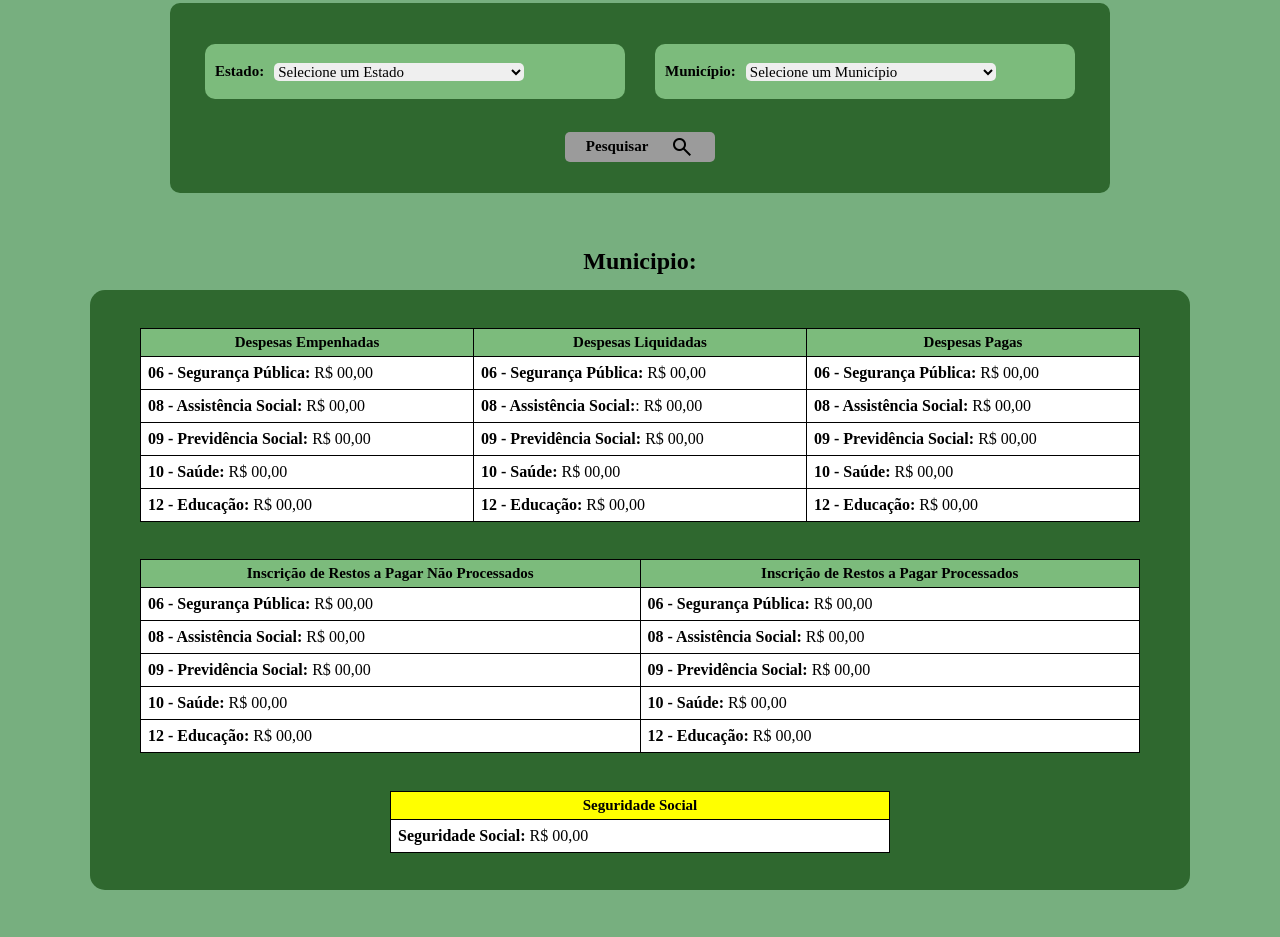
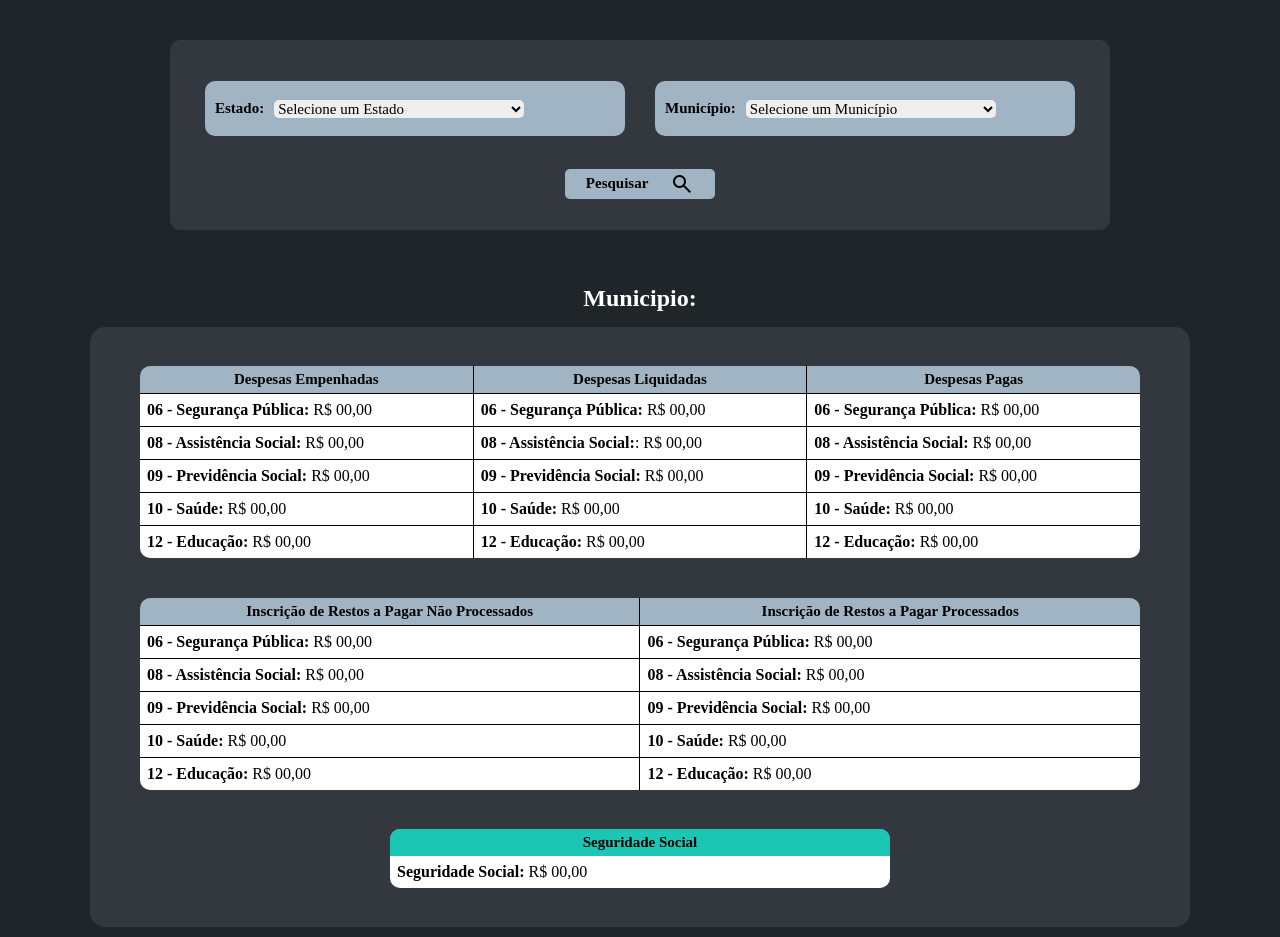
Before and after one commit to MatheusMalta002/Contabilidade, a plain HTML site: page index.html in a window 1280 px wide. Shown: the part 52-989 px from the top of the page. Drawn offline with nearby package versions, Linux system fonts and the light colour scheme.

Commit message:
alterando tema

```diff
--- a/index.html
+++ b/index.html
@@ -8,15 +8,19 @@
     <link rel="stylesheet" href="style.css">
     <script src="showscreen.js" defer ></script>
     <link rel="stylesheet" href="https://fonts.googleapis.com/css2?family=Material+Symbols+Outlined:opsz,wght,FILL,GRAD@48,400,0,0" />
+    <script src="particles.js" defer></script>
+    <script src="app.js" defer></script>
 </head>
 <body>
+
+  <h1 style="color: white;">CONTABILIDADE E CUSTO GERENCIAIS</h1>
 
     <section class="section1">
 
       <div class="inputs">
 
         <div class="container">
-            <div class="state">
+            <div class="state" >
                 <label for="" class="Label">Estado:</label>
                 <select name="uf" id="uf"  >
                 <option value="" disabled selected>Selecione um Estado</option>
@@ -35,42 +39,42 @@
 
     </section>
 
-    <h2 id="nome_Municipio" style="margin-bottom: 15px;">Municipio:</h2>
+    <h2 id="nome_Municipio" style="margin-bottom: 15px; color: white;">Municipio:</h2>
 
     <section class="section2">
       <table class="tabela1">
         <thead>
           <tr>
-            <th class="coluna" style="border: 1px solid black;">Despesas Empenhadas</th>
-            <th class="coluna" style="border: 1px solid black;">Despesas Liquidadas</th>
-            <th class="coluna" style="border: 1px solid black;">Despesas Pagas</th>
+            <th class="coluna" style="border-bottom: 1px solid black; border-top-left-radius: 10px;">Despesas Empenhadas</th>
+            <th class="coluna" style="border-right: 1px solid black; border-left: 1px solid black;">Despesas Liquidadas</th>
+            <th class="coluna" style="border-bottom: 1px solid black; border-top-right-radius: 10px;">Despesas Pagas</th>
           </tr>
         </thead>
         <tbody>
           <tr id="formatacao">
-            <td id="Desp_Emp_Seg"><b>06 - Segurança Pública:</b> R$ 00,00</td>
+            <td id="Desp_Emp_Seg" class="td_left"><b>06 - Segurança Pública:</b> R$ 00,00</td>
             <td id="Desp_Liq_Seg"><b>06 - Segurança Pública:</b> R$ 00,00</td>
-            <td id="Desp_Pag_Seg"><b>06 - Segurança Pública:</b> R$ 00,00</td>
+            <td id="Desp_Pag_Seg" class="td_right"><b>06 - Segurança Pública:</b> R$ 00,00</td>
           </tr>
           <tr>
-            <td id="Desp_Emp_Ass"><b>08 - Assistência Social:</b> R$ 00,00</td>
+            <td id="Desp_Emp_Ass" class="td_left"><b>08 - Assistência Social:</b> R$ 00,00</td>
             <td id="Desp_Liq_Ass"><b>08 - Assistência Social:</b>: R$ 00,00</td>
-            <td id="Desp_Pag_Ass"><b>08 - Assistência Social:</b> R$ 00,00</td>
+            <td id="Desp_Pag_Ass" class="td_right"><b>08 - Assistência Social:</b> R$ 00,00</td>
           </tr>
           <tr>
-            <td id="Desp_Emp_Prev"><b>09 - Previdência Social:</b>  R$ 00,00</td>
+            <td id="Desp_Emp_Prev" class="td_left"><b>09 - Previdência Social:</b>  R$ 00,00</td>
             <td id="Desp_Liq_Prev"><b>09 - Previdência Social:</b> R$ 00,00</td>
-            <td id="Desp_Pag_Prev"><b>09 - Previdência Social:</b> R$ 00,00</td>
+            <td id="Desp_Pag_Prev" class="td_right"><b>09 - Previdência Social:</b> R$ 00,00</td>
           </tr>
           <tr>
-            <td id="Desp_Emp_Sau"><b>10 - Saúde:</b> R$ 00,00</td>
+            <td id="Desp_Emp_Sau" class="td_left"><b>10 - Saúde:</b> R$ 00,00</td>
             <td id="Desp_Liq_Sau"><b>10 - Saúde:</b> R$ 00,00</td>
-            <td id="Desp_Pag_Sau"><b>10 - Saúde:</b> R$ 00,00</td>
+            <td id="Desp_Pag_Sau" class="td_right"><b>10 - Saúde:</b> R$ 00,00</td>
           </tr>
           <tr>
-            <td id="Desp_Emp_Edu"><b>12 - Educação:</b> R$ 00,00</td>
-            <td id="Desp_Liq_Edu"><b>12 - Educação:</b> R$ 00,00</td>
-            <td id="Desp_Pag_Edu"><b>12 - Educação:</b> R$ 00,00</td>
+            <td id="Desp_Emp_Edu" class="td_left td_bottom" style=" border-bottom-left-radius: 10px;"><b>12 - Educação:</b> R$ 00,00</td>
+            <td id="Desp_Liq_Edu" class="td_bottom" ><b>12 - Educação:</b> R$ 00,00</td>
+            <td id="Desp_Pag_Edu" class="td_bottom td_right" style="border-bottom-right-radius: 10px;"><b>12 - Educação:</b> R$ 00,00</td>
           </tr>
         </tbody>
       </table>
@@ -78,42 +82,42 @@
       <table class="tabela2">
         <thead>
           <tr>
-            <th class="coluna" style="border: 1px solid black;">Inscrição de Restos a Pagar Não Processados</th>
-            <th class="coluna" style="border: 1px solid black;">Inscrição de Restos a Pagar Processados</th>
+            <th class="coluna" style="border-top-left-radius: 10px;">Inscrição de Restos a Pagar Não Processados</th>
+            <th class="coluna" style="border-left: 1px solid black; border-top-right-radius: 10px;">Inscrição de Restos a Pagar Processados</th>
           </tr>
         </thead>
         <tbody>
           <tr id="formatacao">
-            <td id="IRPNP_Seg"><b>06 - Segurança Pública:</b> R$ 00,00</td>
-            <td id="IRPP_Seg"><b>06 - Segurança Pública:</b> R$ 00,00</td>
+            <td id="IRPNP_Seg" class="td_left"><b>06 - Segurança Pública:</b> R$ 00,00</td>
+            <td id="IRPP_Seg" class="td_right"><b>06 - Segurança Pública:</b> R$ 00,00</td>
           </tr>
           <tr>
-            <td id="IRPNP_Ass"><b>08 - Assistência Social:</b> R$ 00,00</td>
-            <td id="IRPP_Ass"><b>08 - Assistência Social:</b> R$ 00,00</td>
+            <td id="IRPNP_Ass" class="td_left"><b>08 - Assistência Social:</b> R$ 00,00</td>
+            <td id="IRPP_Ass" class="td_right"><b>08 - Assistência Social:</b> R$ 00,00</td>
           </tr>
           <tr>
-            <td id="IRPNP_Prev"><b>09 - Previdência Social:</b> R$ 00,00</td>
-            <td id="IRPP_Prev"><b>09 - Previdência Social:</b> R$ 00,00</td>
+            <td id="IRPNP_Prev" class="td_left"><b>09 - Previdência Social:</b> R$ 00,00</td>
+            <td id="IRPP_Prev" class="td_right"><b>09 - Previdência Social:</b> R$ 00,00</td>
           </tr>
           <tr>
-            <td id="IRPNP_Sau"><b>10 - Saúde:</b> R$ 00,00</td>
-            <td id="IRPP_Sau"><b>10 - Saúde:</b> R$ 00,00</td>
+            <td id="IRPNP_Sau" class="td_left"><b>10 - Saúde:</b> R$ 00,00</td>
+            <td id="IRPP_Sau" class="td_right"><b>10 - Saúde:</b> R$ 00,00</td>
           </tr>
           <tr>
-            <td id="IRPNP_Edu"><b>12 - Educação:</b> R$ 00,00</td>
-            <td id="IRPP_Edu"><b>12 - Educação:</b> R$ 00,00</td>
+            <td id="IRPNP_Edu" class="td_left td_bottom" style="border-bottom-left-radius: 10px;"><b>12 - Educação:</b> R$ 00,00</td>
+            <td id="IRPP_Edu" class="td_right td_bottom" style="border-bottom-right-radius: 10px;"><b>12 - Educação:</b> R$ 00,00</td>
           </tr>
         </tbody>
       </table>
       <table class="seguridade">
         <thead>
           <tr>
-            <th class="colunaSeguridade" style="border: 1px solid black; background-color: yellow;">Seguridade Social</th>
+            <th class="colunaSeguridade" style="border-top-left-radius: 10px; border-top-right-radius: 10px;background-color: #1BC6B4;">Seguridade Social</th>
           </tr>
         </thead>
         <tbody>
           <tr>
-            <td id="Seg_Social"><b>Seguridade Social:</b> R$ 00,00</td>
+            <td id="Seg_Social" style="border-bottom-left-radius: 10px; border-bottom-right-radius: 10px; border: none;"><b>Seguridade Social:</b> R$ 00,00</td>
           </tr>
         </tbody>
     </table>
@@ -121,13 +125,13 @@
 
     </section>
 
-    <h2 id="nome_estado" style="margin-bottom: 15px;">Estado:</h2>
+    <h2 id="nome_estado" style="margin-bottom: 15px; color: white;">Estado:</h2>
     <section class="section3">
       <table>
         <thead>
           <tr>
-            <th class="coluna" style="border: 1px solid black;">Despesas Empenhadas Totais do Estado:</th>
-            <td id="DE_total">R$ 00,00</td>
+            <th class="coluna" style="border-bottom-left-radius: 10px; border-top-left-radius: 10px;">Despesas Empenhadas Totais do Estado:</th>
+            <td id="DE_total" style="border: none; border-bottom-right-radius: 10px; border-top-right-radius: 10px;" >R$ 00,00</td>
           </tr>
         </thead>
       </table>
@@ -154,6 +158,6 @@
 
 
 
-    <footer style="height: 10px; border: 1px solid  #77af7f;;"></footer>
+    <footer style="height: 10px; border: 1px solid #202529;"></footer>
 </body>
 </html>
--- a/style.css
+++ b/style.css
@@ -12,7 +12,7 @@ body{
     align-items: center;
     justify-content: flex-start;
     flex-direction: column;
-    background-color: #77af7f;
+    background-color:#202529;
     overflow-x: hidden;
 }
 
@@ -29,7 +29,7 @@ table {
   }
 
   thead {
-    background-color: rgb(124, 187, 124);
+    background-color: #A1B4C4;
 
   }
 
@@ -49,8 +49,20 @@ table {
     border: 1px solid black;
     white-space: nowrap;
     background-color: white;
-    width: 150px;
 
+
+  }
+
+  .td_left{
+    border-left: none;
+  }
+
+  .td_bottom{
+    border-bottom: none;
+  }
+
+  .td_right{
+    border-right: none;
   }
 
   .coluna {
@@ -66,7 +78,7 @@ table {
     width: 100%;
     max-width: 900px;
     max-height: 150px;
-    background-color: rgb(47, 104, 47);
+    background-color: #32383D;
     border-radius: 10px;
     padding: 20px;
 
@@ -78,7 +90,7 @@ table {
     justify-content: flex-start;
     width: 400px;
     margin: 10px;
-    background-color: rgb(124, 187, 124);
+    background-color:#A1B4C4;
     padding: 10px;
     border-radius: 10px;
   }
@@ -110,7 +122,7 @@ table {
     border-radius: 5px;
     outline: none;
     border: none;
-    background-color: rgb(155, 155, 155);
+    background-color: #A1B4C4;
     font-family:'Times New Roman', Times, serif;
     font-weight: bold;
     font-size: 15px;
@@ -137,6 +149,7 @@ table {
     height: 100%;
     min-height: 300px;
     width: 100%;
+
   }
 
   .section2{
@@ -147,9 +160,10 @@ table {
     min-height: 600px;
     height: 100%;
     width: 1100px;
-    background-color: rgb(47, 104, 47);
+    background-color: #32383D;
     border-radius: 15px;
     margin-bottom: 50px;
+
   }
   .section3{
     display: flex;
@@ -158,11 +172,12 @@ table {
     flex-direction: column;
     min-width: 1000px;
     min-height: 300px;
-    background-color: rgb(47, 104, 47);
+    background-color: #32383D;
     border-radius: 15px;
     margin-bottom: 50px;
     padding-left: 50px;
     padding-right: 50px;
+
   }
 
   .observacao{
```
Also changed, not shown: script.js (+5 -2 lines).
